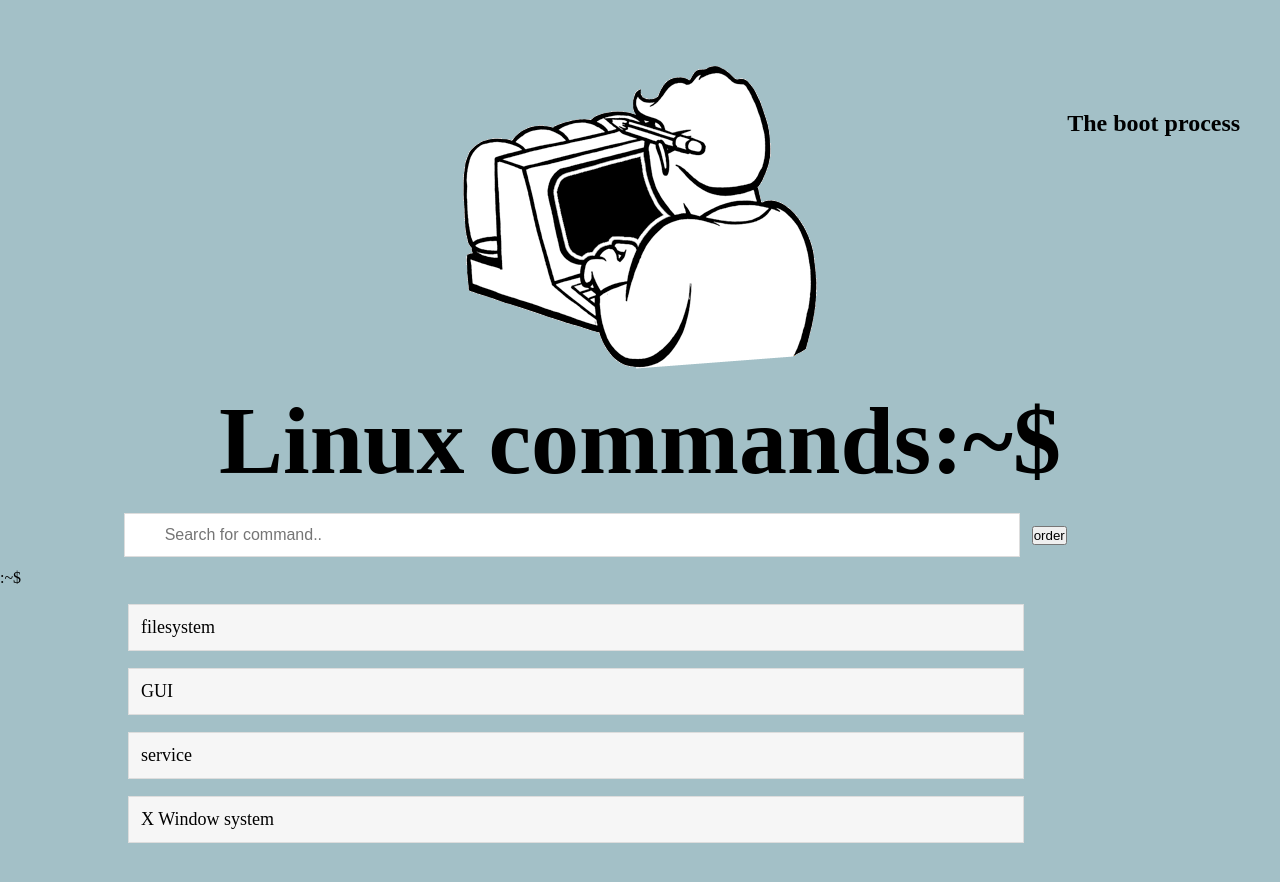
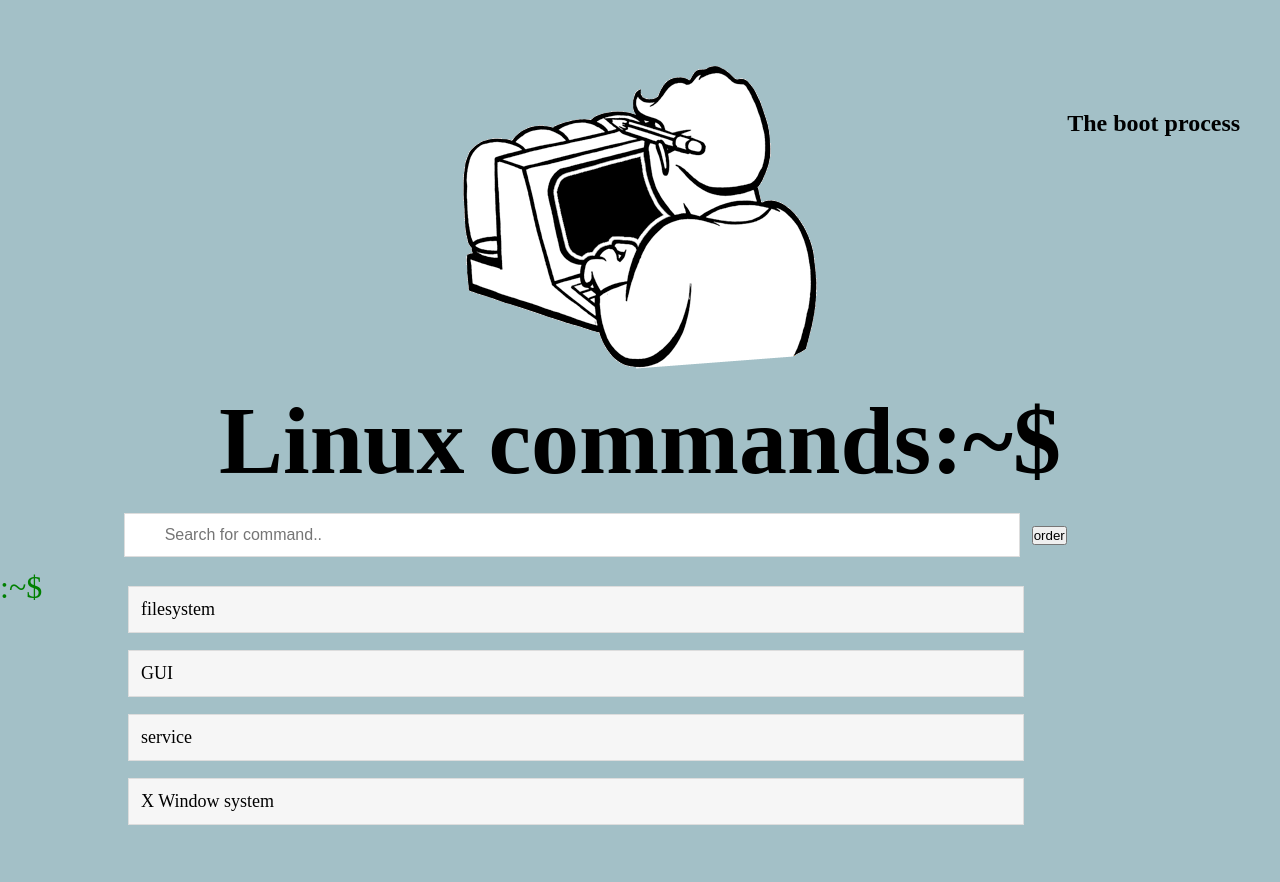
Before and after one commit to brunovmc/linuxCommands, a plain HTML site: page index.html in a window 1280 px wide. Drawn offline with Linux system fonts and the light colour scheme.

Commit message:
Update main.css

```diff
--- a/main.css
+++ b/main.css
@@ -134,6 +134,13 @@ ul li{
   background-color: #eee;
 }
 
+.decoration{
+	color: green;
+	font-size: 2em;
+	display: inline;
+	position: fixed;
+}
+
 
 .show {
   transition: opacity 400ms;
```
